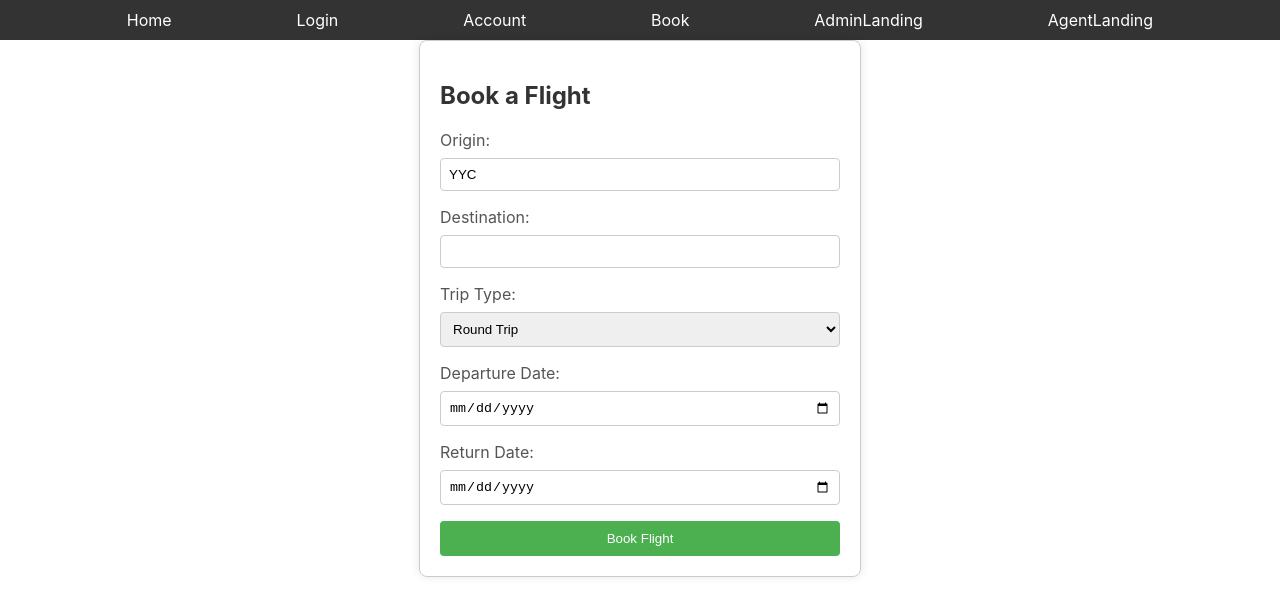
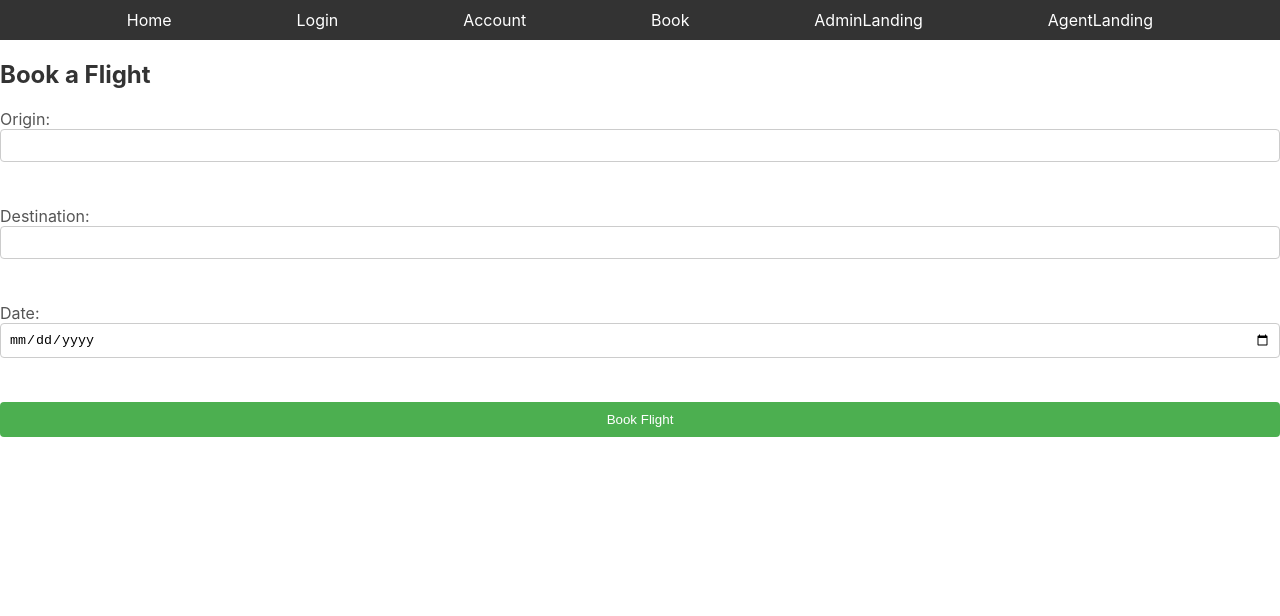
Before and after one commit to TheKenDoll/480TermProject, a React (Create React App) app in the folder frontend/flight-reservation-app/: page /book in a window 1280 px wide. Shown: the top 616 px of the page. Built offline with nearby package versions, Linux system fonts and the light colour scheme.

Commit message:
nav to payment

```diff
--- a/frontend/flight-reservation-app/src/App.js
+++ b/frontend/flight-reservation-app/src/App.js
@@ -12,9 +12,14 @@ import CrewEdit from './components/employee/EditCrew.js';
 import AircraftEdit from './components/flights/EditAircraft.js';
 import AgentLanding from './components/agent/AgentLanding.js';
 import FlightList from './components/flights/FlightList.js';
+import FlightDetails from './components/flights/FlightDetails.js';
+import SeatSelection from './components/seats/SeatSelection.js';
+import SelectInsurance from './components/bookings/SelectInsurance.js';
+import PaymentForm from './components/payment/PaymentForm.js';
 
 const App = () => {
   const [isLoggedIn, setLoggedIn] = useState(false);
+  const [flights, setFlights] = useState([]);
 
   return (
     <div className="App">
@@ -35,7 +40,11 @@ const App = () => {
           />
           <Route path="/login" element={<Login />} />
           <Route path="/book" element={<Book setLoggedIn={setLoggedIn} />} />
-          <Route path="/flights" element={<FlightList />} />
+          <Route path="/flights" element={<FlightList flights={flights} />} />
+          <Route path="/flight-details/:flightId" element={<FlightDetails />} />
+          <Route path="/select-seats/:flightId" element={<SeatSelection />} />
+          <Route path="/select-insurance" element={<SelectInsurance />} />
+          <Route path="/payment" element={<PaymentForm />} />
           <Route path="/admin" element={<AdminLanding />} />
           <Route path="/edit" element={<AdminEdit />} />
           <Route path="/crewedit" element={<CrewEdit />} />
--- a/frontend/flight-reservation-app/src/components/bookings/Book.js
+++ b/frontend/flight-reservation-app/src/components/bookings/Book.js
@@ -1,105 +1,47 @@
 // Book.js
 import React, { useState } from 'react';
 import { useNavigate } from 'react-router-dom';
-import './Book.css';
 
-const Book = ({ setLoggedIn }) => {
-  const [origin, setOrigin] = useState('YYC');
-  const [destination, setDestination] = useState('');
-  const [tripType, setTripType] = useState('round-trip');
-  const [departureDate, setDepartureDate] = useState('');
-  const [returnDate, setReturnDate] = useState('');
-  const [flights, setFlights] = useState([]);
+const Book = () => {
   const navigate = useNavigate();
 
-  const handleOriginChange = (e) => {
-    setOrigin(e.target.value);
-  };
-
-  const handleDestinationChange = (e) => {
-    setDestination(e.target.value);
-  };
-
-  const handleTripTypeChange = (e) => {
-    setTripType(e.target.value);
-    setReturnDate('');
-  };
-
-  const handleDepartureDateChange = (e) => {
-    setDepartureDate(e.target.value);
-  };
-
-  const handleReturnDateChange = (e) => {
-    setReturnDate(e.target.value);
-  };
+  const [origin, setOrigin] = useState('');
+  const [destination, setDestination] = useState('');
+  const [date, setDate] = useState('');
 
   const handleBookFlight = () => {
-    // Simulate fetching flight data based on user input
-    const fakeFlightData = [
-      { id: 1, origin, destination, departureDate, returnDate: tripType === 'round-trip' ? returnDate : null },
-      // Add more fake flight data as needed
-    ];
+    // Add your logic for booking the flight here
 
-    // Update the flights state with the fetched data
-    setFlights(fakeFlightData);
-
-    // Update the login status
-    setLoggedIn(true);
-
-    // Navigate to the /flights route
+    // After booking, navigate to the flight list page
     navigate('/flights');
   };
 
   return (
-    <div className="book-container">
+    <div>
       <h2>Book a Flight</h2>
-      <div>
-        <label htmlFor="origin">Origin:</label>
-        <input
-          type="text"
-          id="origin"
-          value={origin}
-          onChange={handleOriginChange}
-          readOnly
-        />
-      </div>
-      <div>
-        <label htmlFor="destination">Destination:</label>
-        <input
-          type="text"
-          id="destination"
-          value={destination}
-          onChange={handleDestinationChange}
-        />
-      </div>
-      <div>
-        <label htmlFor="tripType">Trip Type:</label>
-        <select id="tripType" value={tripType} onChange={handleTripTypeChange}>
-          <option value="round-trip">Round Trip</option>
-          <option value="one-way">One Way</option>
-        </select>
-      </div>
-      <div>
-        <label htmlFor="departureDate">Departure Date:</label>
-        <input
-          type="date"
-          id="departureDate"
-          value={departureDate}
-          onChange={handleDepartureDateChange}
-        />
-      </div>
-      {tripType === 'round-trip' && (
-        <div>
-          <label htmlFor="returnDate">Return Date:</label>
-          <input
-            type="date"
-            id="returnDate"
-            value={returnDate}
-            onChange={handleReturnDateChange}
-          />
-        </div>
-      )}
-      <button onClick={handleBookFlight}>Book Flight</button>
+      <form>
+        <label>
+          Origin:
+          <input type="text" value={origin} onChange={(e) => setOrigin(e.target.value)} />
+        </label>
+        <br />
+
+        <label>
+          Destination:
+          <input type="text" value={destination} onChange={(e) => setDestination(e.target.value)} />
+        </label>
+        <br />
+
+        <label>
+          Date:
+          <input type="date" value={date} onChange={(e) => setDate(e.target.value)} />
+        </label>
+        <br />
+
+        <button type="button" onClick={handleBookFlight}>
+          Book Flight
+        </button>
+      </form>
     </div>
   );
 };
--- /dev/null
+++ b/frontend/flight-reservation-app/src/components/bookings/SelectInsurance.js
@@ -0,0 +1,57 @@
+// InsuranceSelection.js
+import React, { useState } from 'react';
+import { useNavigate } from 'react-router-dom';
+
+const SelectInsurance = () => {
+  const navigate = useNavigate();
+  const [selectedInsurance, setSelectedInsurance] = useState('');
+
+  const handleInsuranceSelection = (insurance) => {
+    // Handle insurance selection logic
+    setSelectedInsurance(insurance);
+  };
+
+  const handleProceedToPayment = () => {
+    // Add logic to proceed to payment screen
+    navigate('/payment');
+  };
+
+  return (
+    <div>
+      <h2>Insurance Selection</h2>
+      <p>Selected Insurance: {selectedInsurance}</p>
+
+      {/* Fake insurance options */}
+      <div>
+        <label>
+          <input
+            type="radio"
+            value="basic"
+            checked={selectedInsurance === 'basic'}
+            onChange={() => handleInsuranceSelection('basic')}
+          />
+          Basic Insurance
+        </label>
+      </div>
+
+      <div>
+        <label>
+          <input
+            type="radio"
+            value="premium"
+            checked={selectedInsurance === 'premium'}
+            onChange={() => handleInsuranceSelection('premium')}
+          />
+          Premium Insurance
+        </label>
+      </div>
+
+      {/* Button to proceed to payment screen */}
+      {selectedInsurance && (
+        <button onClick={handleProceedToPayment}>Proceed to Payment</button>
+      )}
+    </div>
+  );
+};
+
+export default SelectInsurance;
--- a/frontend/flight-reservation-app/src/components/flights/FlightDetails.js
+++ b/frontend/flight-reservation-app/src/components/flights/FlightDetails.js
@@ -1,9 +1,41 @@
-import React from 'react'
+// FlightDetails.js
+import React from 'react';
+import { useNavigate, useParams } from 'react-router-dom';
 
 const FlightDetails = () => {
+  // Accessing the flight ID from the route parameters
+  const { flightId } = useParams();
+  const navigate = useNavigate();
+
+  // Fetch flight details based on the flightId (this is a placeholder, replace it with your actual logic)
+  const flightDetails = {
+    origin: 'City A',
+    destination: 'City B',
+    departureDateTime: '2023-12-01T08:00:00',
+    arrivalDateTime: '2023-12-01T10:00:00',
+    aircraftType: 'Boeing 737',
+    // add other details...
+  };
+
+  const handleSelectSeats = () => {
+    // Navigate to the Select Seats page with the flight ID
+    navigate(`/select-seats/${flightId}`);
+  };
+
   return (
-    <div>FlightDetails</div>
-  )
-}
+    <div>
+      {/* Display flight details */}
+      <h2>Flight Details</h2>
+      <p>Origin: {flightDetails.origin}</p>
+      <p>Destination: {flightDetails.destination}</p>
+      <p>Departure Time: {new Date(flightDetails.departureDateTime).toLocaleString()}</p>
+      <p>Arrival Time: {new Date(flightDetails.arrivalDateTime).toLocaleString()}</p>
+      <p>Aircraft Type: {flightDetails.aircraftType}</p>
 
-export default FlightDetails
+      {/* Button to navigate to the Select Seats page */}
+      <button onClick={handleSelectSeats}>Select Seats</button>
+    </div>
+  );
+};
+
+export default FlightDetails;
--- a/frontend/flight-reservation-app/src/components/flights/FlightList.js
+++ b/frontend/flight-reservation-app/src/components/flights/FlightList.js
@@ -1,9 +1,32 @@
-import React from 'react'
+// FlightList.js
+import React from 'react';
+import { useLocation, useNavigate } from 'react-router-dom';
 
 const FlightList = () => {
+  const location = useLocation();
+  const navigate = useNavigate();
+
+  // Accessing the criteria from the state
+  const criteria = location.state && location.state.criteria;
+
+  const handleSelectFlight = () => {
+    // Assume you have a fake flight ID here
+    const fakeFlightId = '123';
+
+    // Navigate to the FlightDetails page with the selected flight ID
+    navigate(`/flight-details/${fakeFlightId}`);
+  };
+
   return (
-    <div>FlightList</div>
-  )
-}
+    <div>
+      {/* Display the flights based on the criteria */}
+      <h2>Flight List</h2>
+      <p>Displaying flights based on criteria: {JSON.stringify(criteria)}</p>
 
-export default FlightList
+      {/* Fake button to simulate selecting a flight */}
+      <button onClick={handleSelectFlight}>Select a Fake Flight</button>
+    </div>
+  );
+};
+
+export default FlightList;
--- /dev/null
+++ b/frontend/flight-reservation-app/src/components/seats/SeatSelection.js
@@ -0,0 +1,36 @@
+// SelectSeats.js
+import React, { useState } from 'react';
+import { useNavigate } from 'react-router-dom';
+
+const SelectSeats = () => {
+  const navigate = useNavigate();
+  const [selectedSeat, setSelectedSeat] = useState('');
+
+  const handleSeatSelection = (seat) => {
+    // Handle seat selection logic
+    setSelectedSeat(seat);
+  };
+
+  const handleProceedToInsurance = () => {
+    // Add logic to proceed to insurance selection page
+    navigate('/select-insurance');
+  };
+
+  return (
+    <div>
+      <h2>Select Seats</h2>
+      <p>Selected Seat: {selectedSeat}</p>
+
+      {/* Fake seat selection buttons */}
+      <button onClick={() => handleSeatSelection('A1')}>Select Seat A1</button>
+      <button onClick={() => handleSeatSelection('B2')}>Select Seat B2</button>
+
+      {/* Button to proceed to insurance selection */}
+      {selectedSeat && (
+        <button onClick={handleProceedToInsurance}>Proceed to Insurance</button>
+      )}
+    </div>
+  );
+};
+
+export default SelectSeats;
```
Also changed, not shown: frontend/flight-reservation-app/src/components/seats/SeatSelction.js (deleted, +0 -9 lines).
